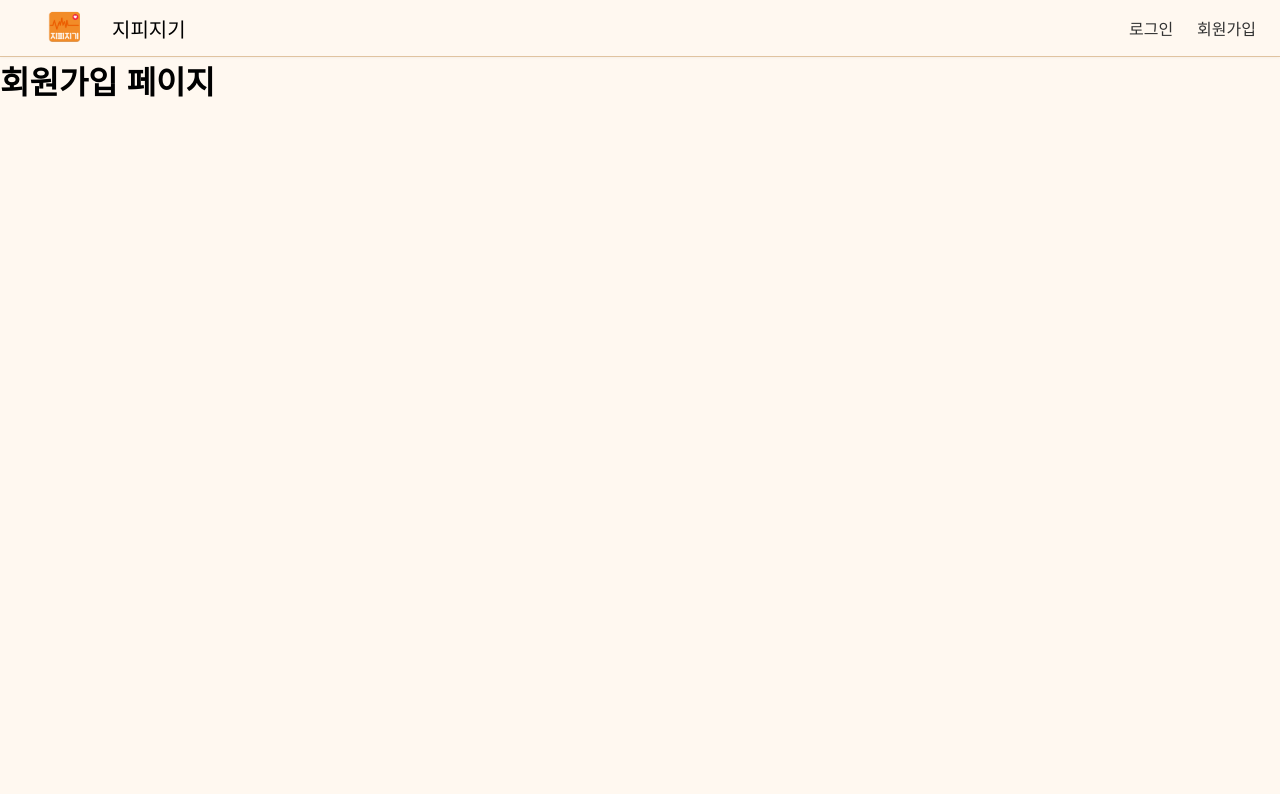
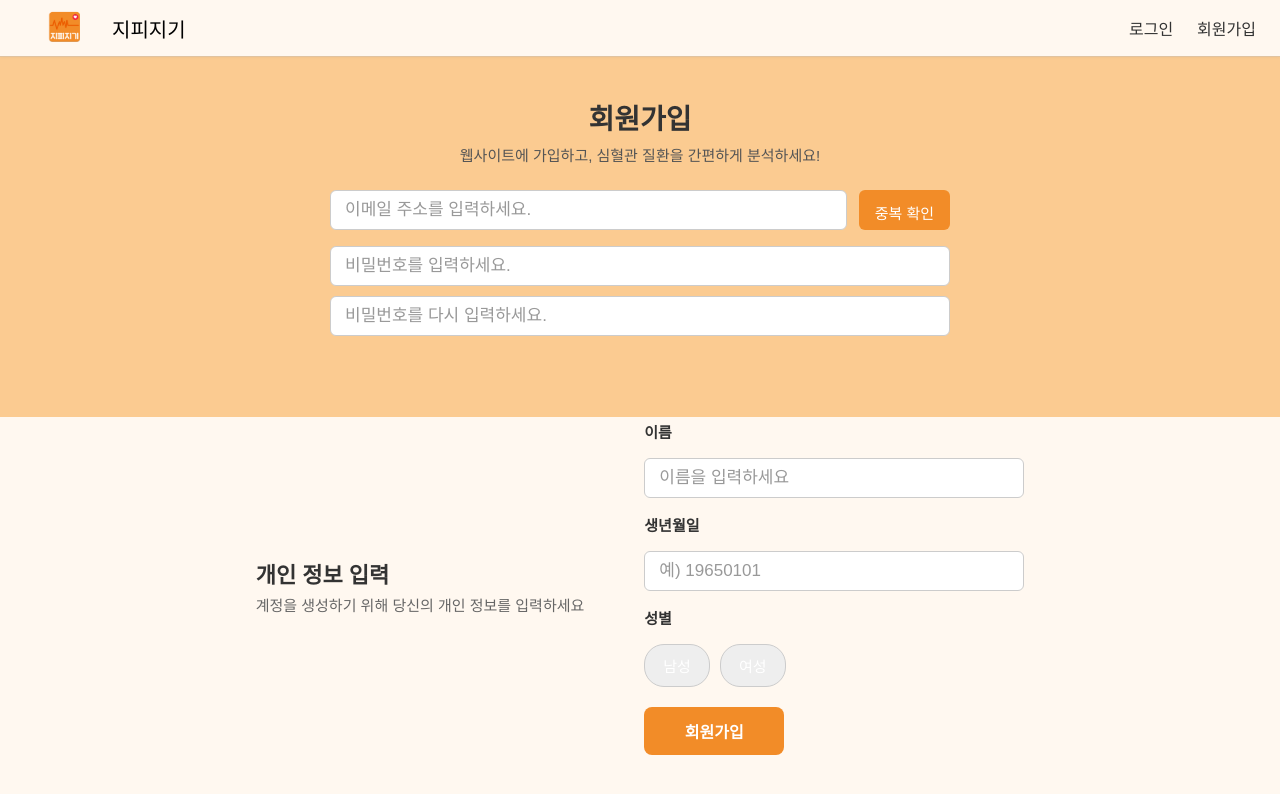
Before and after one commit to ZippyZiggyDGU/ZZ_front, a React (Vite) app: page /register in a window 1280 px wide. Shown: the top 794 px of the page. Built offline with nearby package versions, Linux system fonts and the light colour scheme.

Commit message:
login, register 완료

```diff
--- a/src/pages/LoginPage/LoginPage.css
+++ b/src/pages/LoginPage/LoginPage.css
@@ -0,0 +1,103 @@
+.login-page {
+    background-color: #FFF8F0;
+    height: 80vh;
+    overflow: hidden;
+    display: flex;
+    justify-content: center;
+    align-items: center;
+}
+
+.login-form {
+    background-color: #FFF8F0;
+    padding: 60px;
+    border-radius: 12px;
+    max-width: 400px;
+    width: 100%;
+    display: flex;
+    flex-direction: column;
+    gap: 18px;
+}
+
+.login-title {
+    font-size: 28px;
+    font-weight: bold;
+    text-align: center;
+    margin-bottom: 20px;
+}
+
+label {
+    font-size: 16px;
+    margin-bottom: 4px;
+}
+
+input[type="email"],
+input[type="password"],
+input[type="text"] {
+    padding: 12px 14px;
+    border: 1px solid #ccc;
+    border-radius: 6px;
+    font-size: 16px;
+    width: 100%;
+    box-sizing: border-box;
+}
+
+.password-wrapper {
+    position: relative;
+    width: 100%;
+}
+
+.toggle-password {
+    position: absolute;
+    right: 0px;
+    top: 50%;
+    transform: translateY(-50%);
+    background: none;
+    border: none;
+    font-size: 18px;
+    color: inherit;
+    /* 주황색으로 변하지 않도록 */
+    cursor: pointer;
+}
+
+.toggle-password:hover {
+    background: none;
+    color: inherit;
+}
+
+.login-options {
+    display: flex;
+    justify-content: space-between;
+    align-items: center;
+    font-size: 14px;
+}
+
+.checkbox-wrap {
+    display: flex;
+    align-items: center;
+    gap: 4px;
+}
+
+.register-link {
+    color: #F28C28;
+    text-decoration: none;
+}
+
+.register-link:hover {
+    text-decoration: underline;
+}
+
+.login-btn {
+    padding: 14px 0;
+    font-size: 16px;
+    background-color: #F28C28;
+    color: white;
+    border: none;
+    border-radius: 8px;
+    font-weight: bold;
+    cursor: pointer;
+    margin-top: 10px;
+}
+
+.login-btn:hover {
+    background-color: #FBCB91;
+}
--- a/src/pages/LoginPage/LoginPage.jsx
+++ b/src/pages/LoginPage/LoginPage.jsx
@@ -1,8 +1,72 @@
+import { useState } from "react";
+import { useNavigate, Link } from "react-router-dom";
 import "./LoginPage.css";
 
+function LoginPage() {
+    const [email, setEmail] = useState("");
+    const [password, setPassword] = useState("");
+    const [autoLogin, setAutoLogin] = useState(false);
+    const [showPassword, setShowPassword] = useState(false);
+    const navigate = useNavigate();
 
-function LoginPage() {
-    return <h1>로그인 페이지</h1>;
+    const handleLogin = (e) => {
+        e.preventDefault();
+        navigate("/");
+    };
+
+    return (
+        <div className="login-page">
+            <form className="login-form" onSubmit={handleLogin}>
+                <h1 className="login-title">로그인</h1>
+
+                <label htmlFor="email">이메일</label>
+                <input
+                    type="email"
+                    id="email"
+                    placeholder="이메일을 입력하세요."
+                    value={email}
+                    onChange={(e) => setEmail(e.target.value)}
+                />
+
+                <label htmlFor="password">비밀번호</label>
+                <div className="password-wrapper">
+                    <input
+                        type={showPassword ? "text" : "password"}
+                        id="password"
+                        placeholder="비밀번호를 입력하세요."
+                        value={password}
+                        onChange={(e) => setPassword(e.target.value)}
+                    />
+                    <button
+                        type="button"
+                        className="toggle-password"
+                        onClick={() => setShowPassword(!showPassword)}
+                    >
+                        {showPassword ? "🙈" : "👁️"}
+                    </button>
+                </div>
+
+                <div className="login-options">
+                    <label className="checkbox-wrap">
+                        <input
+                            type="checkbox"
+                            checked={autoLogin}
+                            onChange={(e) => setAutoLogin(e.target.checked)}
+                        />
+                        자동 로그인
+                    </label>
+
+                    <Link to="/register" className="register-link">
+                        지피지기가 처음이세요?
+                    </Link>
+                </div>
+
+                <button type="submit" className="login-btn">
+                    로그인
+                </button>
+            </form>
+        </div>
+    );
 }
 
 export default LoginPage;
--- a/src/pages/RegisterPage/RegisterPage.css
+++ b/src/pages/RegisterPage/RegisterPage.css
@@ -0,0 +1,169 @@
+/* RegisterPage.css - 하단 중앙 수직 정렬 개선 */
+
+.register-page {
+    height: 80vh;
+    display: flex;
+    flex-direction: column;
+    justify-content: space-between;
+    background-color: #FFF8F0;
+    font-family: 'Noto Sans KR', sans-serif;
+    font-size: 18px;
+    color: #333;
+}
+
+.register-top {
+    background-color: #FBCB91;
+    padding: 40px 100px;
+    min-height: 280px;
+    display: flex;
+    flex-direction: column;
+    align-items: center;
+}
+
+.register-title {
+    font-size: 28px;
+    font-weight: bold;
+    margin-bottom: 8px;
+    text-align: center;
+}
+
+.register-subtitle {
+    font-size: 15px;
+    color: #555;
+    margin-bottom: 24px;
+    text-align: center;
+    max-width: 600px;
+    line-height: 1.4;
+    word-break: keep-all;
+}
+
+.form-row {
+    display: flex;
+    gap: 12px;
+    align-items: center;
+    width: 100%;
+    max-width: 620px;
+    margin-bottom: 16px;
+}
+
+input[type="email"],
+input[type="password"],
+input[type="text"] {
+    padding: 10px 14px;
+    font-size: 16px;
+    border: 1px solid #ccc;
+    border-radius: 6px;
+    width: 100%;
+    box-sizing: border-box;
+    max-width: 620px;
+}
+
+input[type="password"]:not(:first-of-type) {
+    margin-top: 10px;
+}
+
+.check-button {
+    background-color: #F28C28;
+    color: white;
+    border: none;
+    padding: 12px 16px;
+    font-size: 15px;
+    border-radius: 6px;
+    cursor: pointer;
+    white-space: nowrap;
+    height: 40px;
+}
+
+/* 하단 양쪽 레이아웃 - 중앙 집중 + 수직 정렬 */
+.register-bottom {
+    display: flex;
+    justify-content: center;
+    align-items: center;
+    margin-top: 0px;
+    gap: 60px;
+    padding: 0 40px;
+    flex: 1;
+}
+
+.info-text {
+    flex: 0 0 280px;
+    text-align: left;
+    display: flex;
+    flex-direction: column;
+    justify-content: center;
+    height: 100%;
+}
+
+.section-title {
+    font-size: 22px;
+    font-weight: bold;
+    margin-bottom: 6px;
+}
+
+.section-sub {
+    font-size: 15px;
+    color: #666;
+    line-height: 1.4;
+    white-space: nowrap;
+    word-break: keep-all;
+}
+
+.info-form {
+    flex: 0 0 380px;
+    display: flex;
+    flex-direction: column;
+    gap: 12px;
+    width: 100%;
+}
+
+.info-form label {
+    font-size: 15px;
+    font-weight: bold;
+    margin-bottom: 4px;
+    margin-top: 4px;
+}
+
+.gender-label {
+    font-size: 15px;
+    font-weight: bold;
+    margin-top: 10px;
+}
+
+.gender-buttons {
+    display: flex;
+    gap: 10px;
+}
+
+.gender-btn {
+    padding: 10px 18px;
+    font-size: 15px;
+    border: 1px solid #ccc;
+    background-color: #eee;
+    border-radius: 20px;
+    cursor: pointer;
+    transition: all 0.3s ease;
+}
+
+.gender-btn.selected {
+    background-color: #F28C28;
+    color: white;
+    border: none;
+}
+
+.submit-btn {
+    margin-top: 8px;
+    padding: 12px 20px;
+    font-size: 16px;
+    font-weight: bold;
+    background-color: #F28C28;
+    color: white;
+    border: none;
+    border-radius: 8px;
+    cursor: pointer;
+    align-self: flex-start;
+    width: 140px;
+}
+
+input+.check-button {
+    flex-shrink: 0;
+}
--- a/src/pages/RegisterPage/RegisterPage.jsx
+++ b/src/pages/RegisterPage/RegisterPage.jsx
@@ -1,7 +1,68 @@
+
+import { useState } from "react";
 import "./RegisterPage.css";
 
 function RegisterPage() {
-    return <h1>회원가입 페이지</h1>;
+    const [gender, setGender] = useState(null);
+
+    return (
+        <div className="register-page">
+            {/* 상단 주황 영역 */}
+            <section className="register-top">
+                <h1 className="register-title">회원가입</h1>
+                <p className="register-subtitle">
+                    웹사이트에 가입하고, 심혈관 질환을 간편하게 분석하세요!
+                </p>
+
+                <div className="form-row">
+                    <input type="email" placeholder="이메일 주소를 입력하세요." />
+                    <button className="check-button">중복 확인</button>
+                </div>
+
+                <input type="password" placeholder="비밀번호를 입력하세요." />
+                <input type="password" placeholder="비밀번호를 다시 입력하세요." />
+            </section>
+
+            {/* 하단 정보 입력 영역 */}
+            <div className="register-bottom">
+                {/* 왼쪽: 설명 */}
+                <div className="info-text">
+                    <h2 className="section-title">개인 정보 입력</h2>
+                    <p className="section-sub">
+                        계정을 생성하기 위해 당신의 개인 정보를 입력하세요
+                    </p>
+                </div>
+
+                {/* 오른쪽: 입력 폼 */}
+                <div className="info-form">
+                    <label>이름</label>
+                    <input type="text" placeholder="이름을 입력하세요" />
+
+                    <label>생년월일</label>
+                    <input type="text" placeholder="예) 19650101" />
+
+                    <label className="gender-label">성별</label>
+                    <div className="gender-buttons">
+                        <button
+                            className={`gender-btn ${gender === '남성' ? 'selected' : ''}`}
+                            onClick={() => setGender('남성')}
+                        >
+                            남성
+                        </button>
+                        <button
+                            className={`gender-btn ${gender === '여성' ? 'selected' : ''}`}
+                            onClick={() => setGender('여성')}
+                        >
+                            여성
+                        </button>
+                    </div>
+
+                    <button className="submit-btn">회원가입</button>
+                </div>
+
+            </div>
+        </div>
+    );
 }
 
 export default RegisterPage;
```
